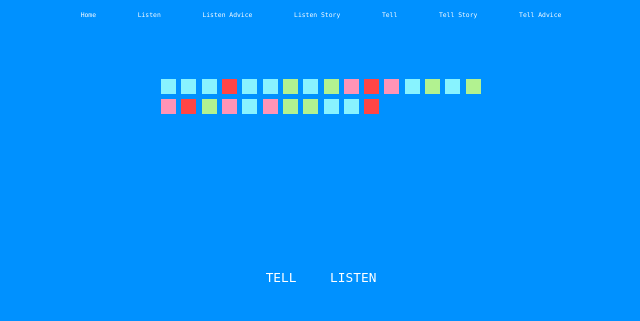
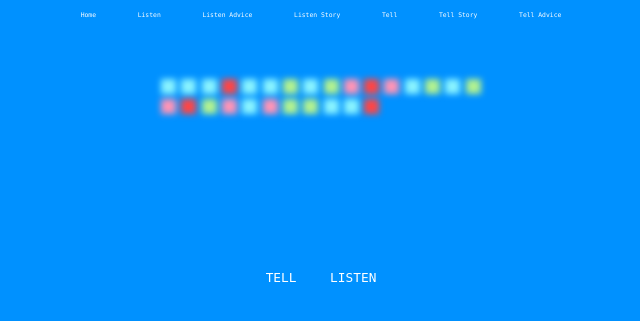
Before and after one commit to cristian-umana/CS50-FINAL-PROJECT, a Flask app: page / in a window 1280 px wide. Shown: the top 321 px of the page, without its empty margins (319-959 px from the left). Run offline with Flask 2, Linux system fonts and the light colour scheme; data comes from the database, SQL or seed files in the repository; some libraries are stand-ins or nearby versions.

Commit message:
CSS blur

```diff
--- a/static/styles.css
+++ b/static/styles.css
@@ -120,6 +120,7 @@ th {
 }
 
 .grid-area {
+    filter: blur(3px);
     width: 25%;
     margin-left: auto;
     margin-right: auto;
```
